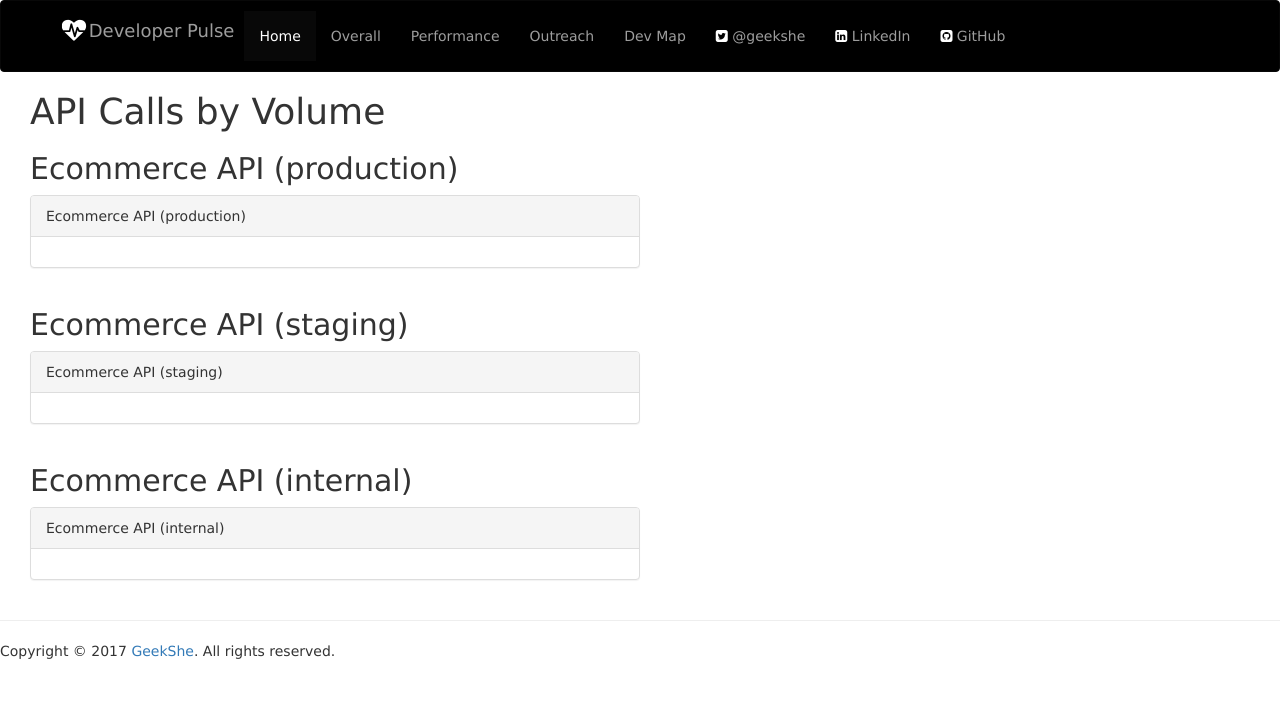
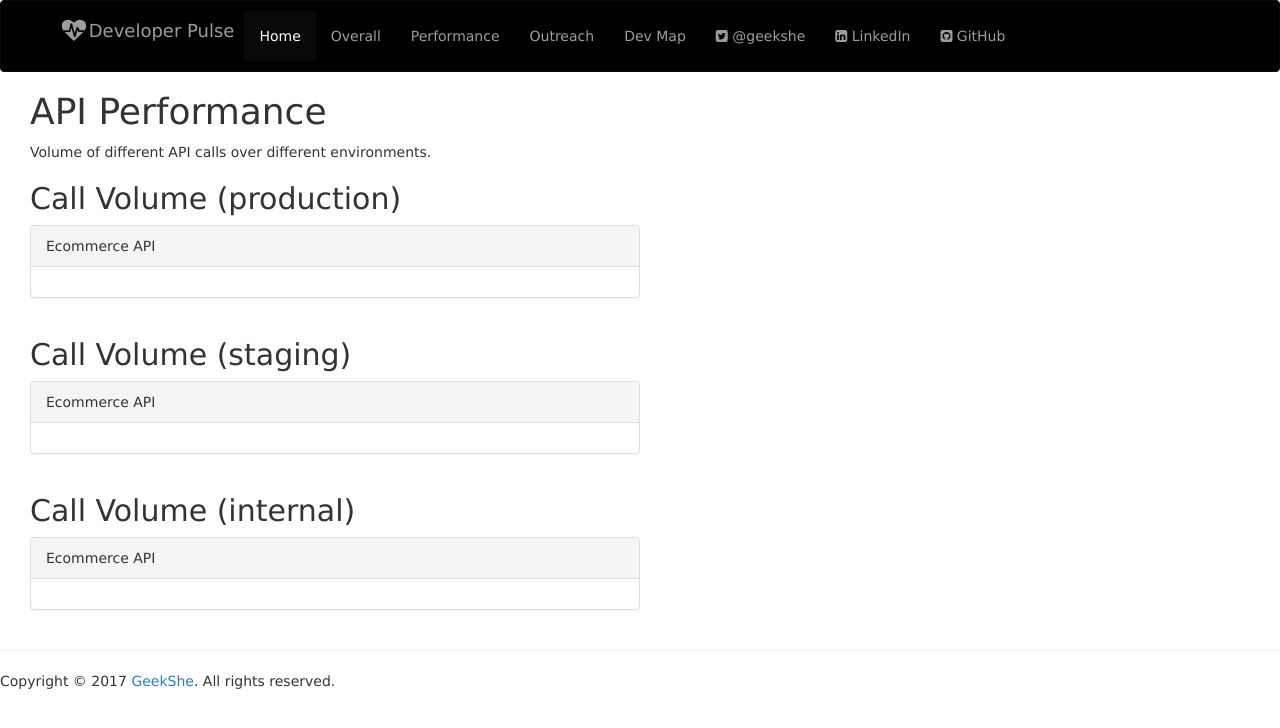
Before and after one commit to geekshe/developer-program-dashboard, a Flask app: page /env in a window 1280 px wide. Shown: the top 728 px of the page. Run offline with Flask 2, Linux system fonts and the light colour scheme; data that the repository does not hold is empty; parts of the project's set-up code (start-up, migrations or seed data) failed here and were passed over; some libraries are stand-ins or nearby versions.

Commit message:
Cosmetic updates.

```diff
--- a/requirements.txt
+++ b/requirements.txt
@@ -7,7 +7,9 @@ Flask-SQLAlchemy==2.0
 future==0.16.0
 itsdangerous==0.24
 Jinja2==2.7.3
+Klout==0.1.3
 MarkupSafe==0.23
+oauth==1.0.1
 oauthlib==2.0.1
 packaging==16.8
 pkg-resources==0.0.0
--- a/static/css/styles.css
+++ b/static/css/styles.css
@@ -53,7 +53,7 @@ body {
   margin-left: 0;
 }
 
-a i {
+a.white-icon {
   color:#FFF;
   text-decoration: none;
 }
--- a/templates/bubble.html
+++ b/templates/bubble.html
@@ -11,7 +11,8 @@
   <script src="/static/js/call_by_date.js"></script>
 
 
-<h1>App Contributions to Customer Success</h1>
+<h1>App Ecosystem</h1>
+<p>Ecommerce API applications plotted by conversion, retention, life-time value and type.</p>
 <div class="row">
   <!-- /.col-lg-8 -->
   <div class="col-lg-8">
--- a/templates/env.html
+++ b/templates/env.html
@@ -15,15 +15,15 @@
   } );
   </script>
 
-  <h1>API Calls by Volume</h1>
-
-<h2>Ecommerce API (production)</h2>
+  <h1>API Performance</h1>
+<p>Volume of different API calls over different environments.</p>
+<h2>Call Volume (production)</h2>
     <div class="row">
       <!-- /.col-lg-6 -->
       <div class="col-lg-6">
           <div class="panel panel-default">
               <div class="panel-heading">
-                  Ecommerce API (production)
+                  Ecommerce API
               </div>
               <!-- /.panel-heading -->
               <div class="panel-body">
@@ -53,13 +53,13 @@
           <!-- /.panel -->
       </div>
     </div>
-<h2>Ecommerce API (staging)</h2>
+<h2>Call Volume (staging)</h2>
     <div class="row">
       <!-- /.col-lg-6 -->
       <div class="col-lg-6">
           <div class="panel panel-default">
               <div class="panel-heading">
-                  Ecommerce API (staging)
+                  Ecommerce API
               </div>
               <!-- /.panel-heading -->
               <div class="panel-body">
@@ -90,13 +90,13 @@
       </div>
     </div>
 
-<h2>Ecommerce API (internal)</h2>
+<h2>Call Volume (internal)</h2>
     <div class="row">
       <!-- /.col-lg-6 -->
       <div class="col-lg-6">
           <div class="panel panel-default">
               <div class="panel-heading">
-                  Ecommerce API (internal)
+                  Ecommerce API
               </div>
               <!-- /.panel-heading -->
               <div class="panel-body">
--- a/templates/social.html
+++ b/templates/social.html
@@ -9,7 +9,7 @@
 
 <h1>Outreach</h1>
 
-
+<p>Social reach determined by Klout score.</p>
 <h2>Klout</h2>
 
     <div class="row">
@@ -33,7 +33,7 @@
 
 
 <h2>Tweets</h2>
-
+<p>Recent Developer Program tweets.</p>
   {% for tweet in my_tweets %}
     <div class="row">
       <!-- /.col-lg-4 -->
```
Also changed, not shown: templates/homepage.html (+4 -4 lines).
